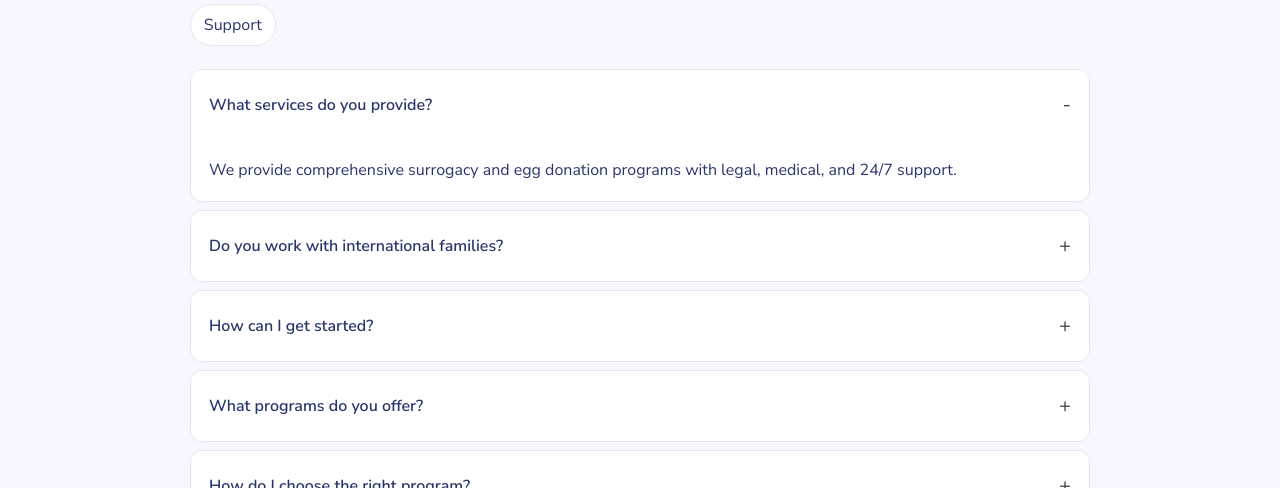
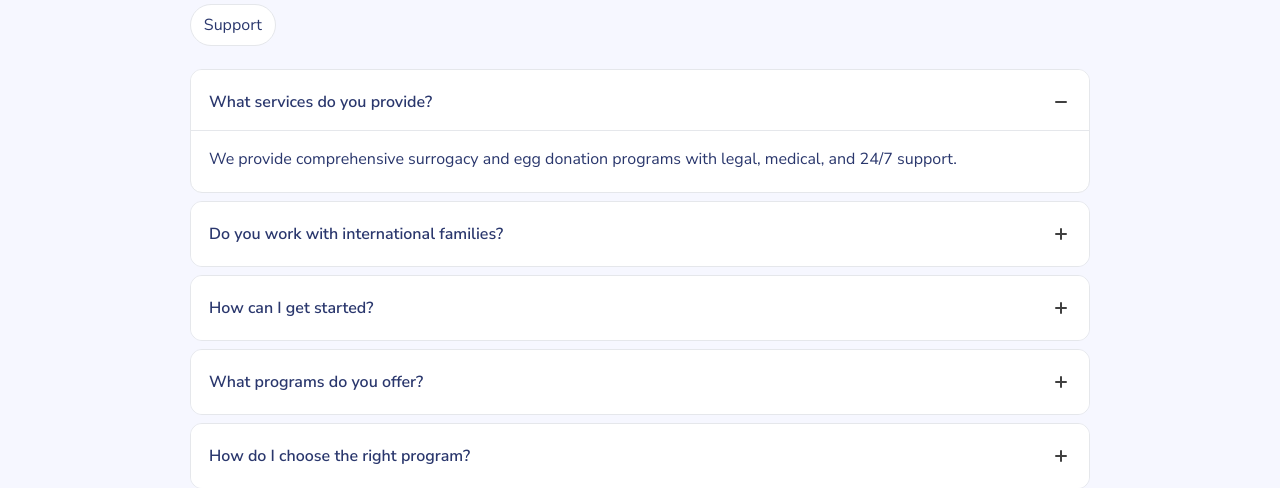
Before and after one commit to NikolozKereselidze/Surrogacy, a Next.js app in the folder next-frontend/: page /en/faq in a window 1280 px wide. Shown: the part 312-800 px from the top of the page. Built offline with nearby package versions, Linux system fonts and the light colour scheme; no server answers.

Commit message:
feature: update FAQ animations

```diff
--- a/next-frontend/src/components/FAQ/FAQ.tsx
+++ b/next-frontend/src/components/FAQ/FAQ.tsx
@@ -112,9 +112,7 @@ const FAQ = ({ items, categories }: FAQProps) => {
                     onClick={() => handleToggle(index)}
                   >
                     <span className={styles.q}>{item.question}</span>
-                    <span className={styles.chevron} aria-hidden>
-                      {isOpen ? "-" : "+"}
-                    </span>
+                    <span className={styles.chevron} aria-hidden />
                   </button>
                   <div
                     id={`faq-panel-${index}`}
@@ -124,7 +122,9 @@ const FAQ = ({ items, categories }: FAQProps) => {
                       isOpen ? styles.panelOpen : ""
                     }`}
                   >
-                    <p className={styles.a}>{item.answer}</p>
+                    <div className={styles.panelInner}>
+                      <p className={styles.a}>{item.answer}</p>
+                    </div>
                   </div>
                 </li>
               );
--- a/next-frontend/src/styles/FAQ/FAQ.module.css
+++ b/next-frontend/src/styles/FAQ/FAQ.module.css
@@ -66,33 +66,72 @@
   background: linear-gradient(0deg, #fafafa, #ffffff);
 }
 
+.trigger.open {
+  padding-bottom: 16px;
+}
+
 .q {
   font-weight: 600;
   color: var(--dark-blue);
 }
 
 .chevron {
-  font-size: 20px;
+  position: relative;
+  flex-shrink: 0;
+  width: 20px;
+  height: 20px;
   color: var(--gray);
 }
 
+.chevron::before,
+.chevron::after {
+  content: "";
+  position: absolute;
+  top: 50%;
+  left: 50%;
+  width: 12px;
+  height: 2px;
+  background: currentColor;
+  border-radius: 1px;
+  transition: transform 0.25s ease, opacity 0.25s ease;
+}
+
+.chevron::before {
+  transform: translate(-50%, -50%);
+}
+
+.chevron::after {
+  transform: translate(-50%, -50%) rotate(90deg);
+}
+
+.open .chevron::after {
+  opacity: 0;
+}
+
 .panel {
-  max-height: 0;
-  transform: scale(0);
-  padding: 0 18px;
-  overflow: hidden;
-  transition: all 0.3s ease-in-out;
+  display: grid;
+  grid-template-rows: 0fr;
+  transition: grid-template-rows 0.25s ease;
 }
 
 .panelOpen {
-  max-height: 600px;
-  transform: scale(1);
+  grid-template-rows: 1fr;
+}
+
+.panelInner {
+  overflow: hidden;
+  min-height: 0;
+}
+
+.panelOpen .panelInner {
+  border-top: 1px solid #e5e7eb;
 }
 
 .a {
   color: var(--dark-blue);
   line-height: 1.6;
-  margin: 18px 0 18px 0; /* gives top and bottom breathing space */
+  padding: 16px 18px 20px;
+  margin: 0;
 }
 
 .empty {
```
